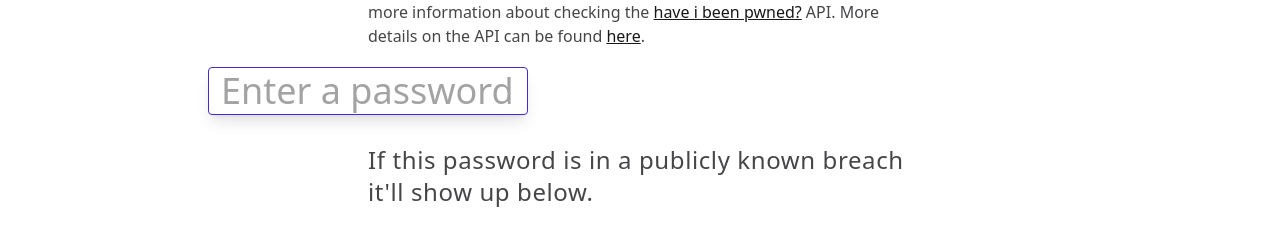
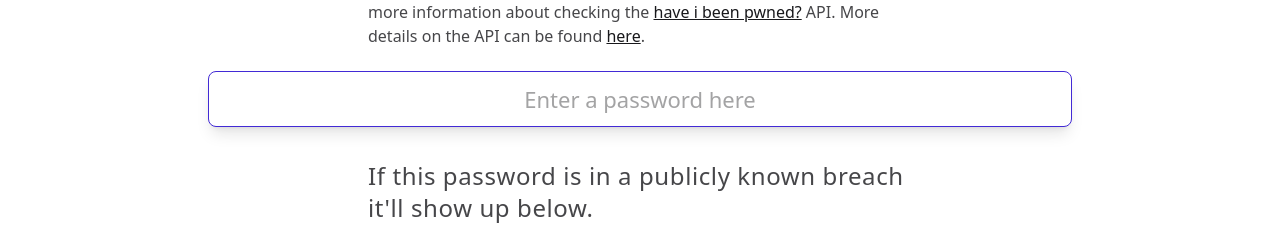
Before and after one commit to spences10/characters-from-password, a SvelteKit app: page / in a window 1280 px wide. Shown: the part 346-571 px from the top of the page. Built offline with nearby package versions, Linux system fonts and the light colour scheme; no server answers.

Commit message:
refactor: Improve password input accessibility and styling

```diff
--- a/src/routes/+page.svelte
+++ b/src/routes/+page.svelte
@@ -32,15 +32,19 @@
 
 <Hero />
 
-<div class="form-control">
+<fieldset class="fieldset">
+	<legend class="fieldset-legend sr-only">
+		Enter a password here
+	</legend>
 	<input
-		class="input input-lg input-bordered input-primary mx-1 text-center text-4xl shadow-lg lg:-mx-40"
+		class="input input-xl input-primary rounded-box mx-1 w-auto text-center shadow-lg lg:-mx-40"
 		type="password"
 		placeholder="Enter a password here"
 		oninput={password_change}
 		bind:value={password}
 	/>
-</div>
+	<p class="fieldset-label sr-only">Paste in a password here</p>
+</fieldset>
 
 <p class="mb-10 text-2xl tracking-wide">
 	If this password is in a publicly known breach it'll show up below.
```
